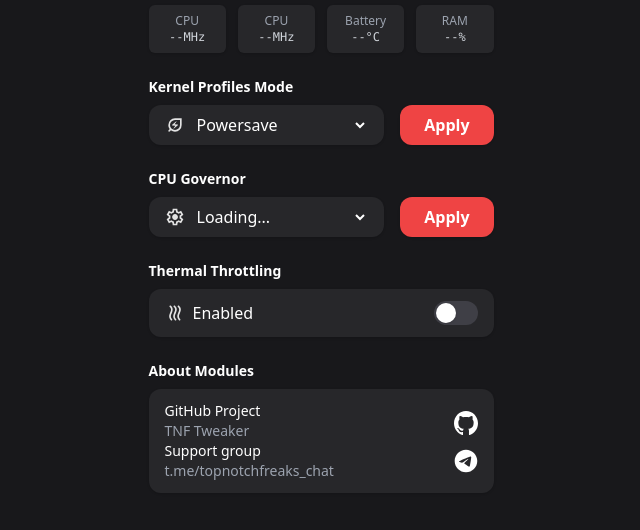
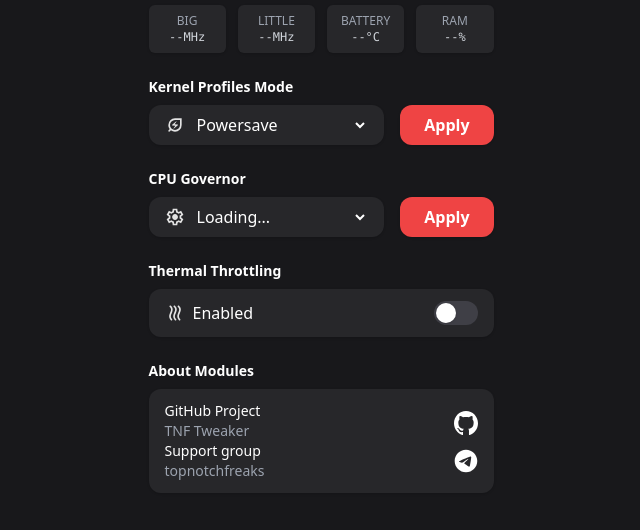
Before and after one commit to topnotchfreaks/tnf_tweaker, a plain HTML site: page webroot/index.html in a window 1280 px wide. Shown: the part 267-797 px from the top of the page, 319-959 px from the left. Drawn offline with nearby package versions, Linux system fonts and the light colour scheme.

Commit message:
Update labels for CPU and Battery stats in index.html

```diff
--- a/webroot/index.html
+++ b/webroot/index.html
@@ -58,15 +58,15 @@
     <!-- Simple Stats Cards -->
     <div class="flex justify-around mx-6 mt-2 space-x-3 text-xs text-gray-300">
       <div class="bg-zinc-800 rounded-md p-2 flex flex-col items-center w-20 shadow">
-        <p class="text-gray-400">CPU</p>
+        <p class="text-gray-400">BIG</p>
         <span id="cpu-big-clock" class="font-mono">--MHz</span>
       </div>
       <div class="bg-zinc-800 rounded-md p-2 flex flex-col items-center w-20 shadow">
-        <p class="text-gray-400">CPU</p>
+        <p class="text-gray-400">LITTLE</p>
         <span id="cpu-little-clock" class="font-mono">--MHz</span>
       </div>
       <div class="bg-zinc-800 rounded-md p-2 flex flex-col items-center w-20 shadow">
-        <p class="text-gray-400">Battery</p>
+        <p class="text-gray-400">BATTERY</p>
         <span id="battery-temp" class="font-mono">--°C</span>
       </div>
       <div class="bg-zinc-800 rounded-md p-2 flex flex-col items-center w-20 shadow">
@@ -215,12 +215,12 @@
           </p>
           <p>
             <span data-i18n="support_group">Support group</span><br>
-            <span class="text-gray-400">t.me/topnotchfreaks_chat</span>
+            <span class="text-gray-400">topnotchfreaks</span>
           </p>
         </div>
         <div class="flex flex-col space-y-3 items-end ml-4">
           <a href="https://github.com/topnotchfreaks/tnf_tweaker" target="_blank" rel="noopener noreferrer" class="hover:text-white transition-colors" title="GitHub">
-            <img src="assets/github.svg" alt="Author" class="w-6 h-6 inline" style="filter: invert(1) brightness(2);" />
+            <img src="assets/github.svg" alt="GitHub" class="w-6 h-6 inline" style="filter: invert(1) brightness(2);" />
           </a>
           <a href="https://t.me/topnotchfreaks_chat" target="_blank" rel="noopener noreferrer" class="hover:text-white transition-colors" title="Telegram">
             <img src="assets/telegram.svg" alt="Telegram" class="w-6 h-6 inline" style="filter: invert(1) brightness(2);" />
```
